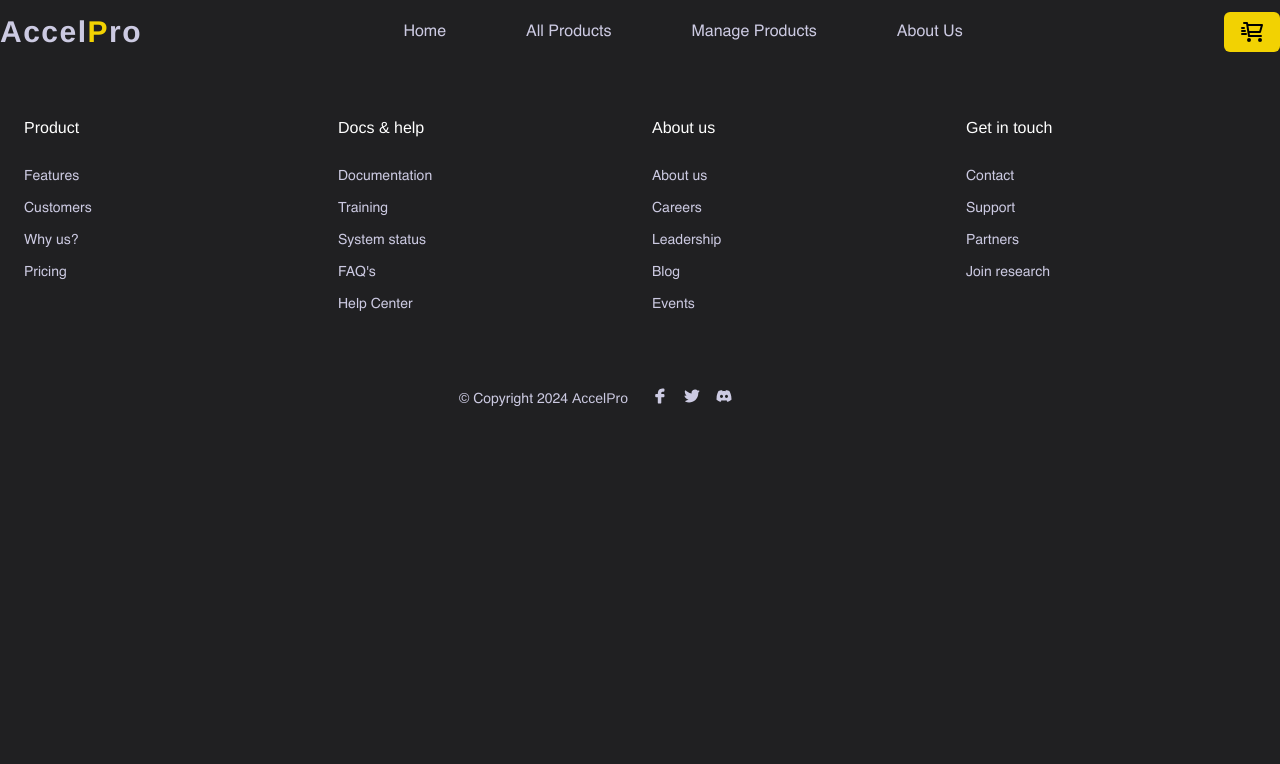
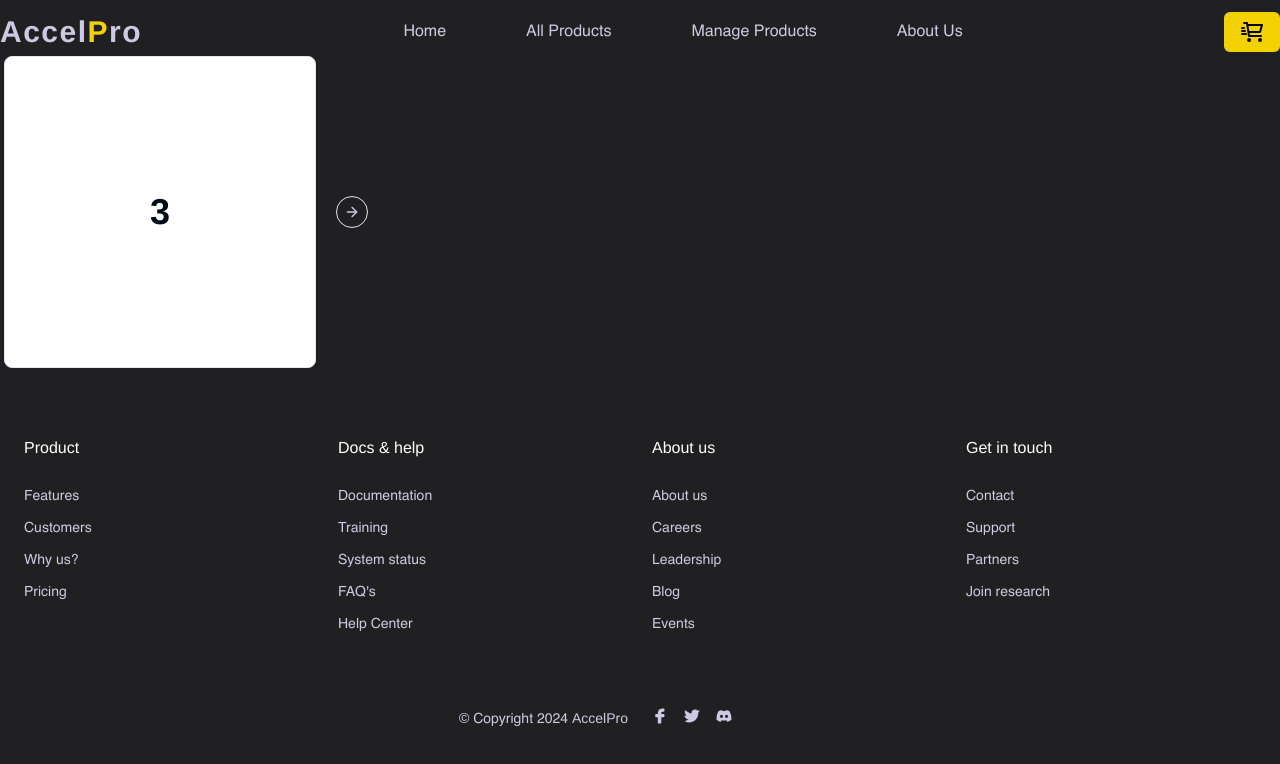
Before and after one commit to coder7475/sports-frontend, a React (Vite) app: page / in a window 1280 px wide. Shown: the top 764 px of the page. Built offline with nearby package versions, Linux system fonts and the light colour scheme.

Commit message:
feat: set a banner for website

```diff
--- a/package.json
+++ b/package.json
@@ -14,6 +14,7 @@
     "@reduxjs/toolkit": "^2.2.6",
     "class-variance-authority": "^0.7.0",
     "clsx": "^2.1.1",
+    "embla-carousel-react": "^8.1.6",
     "lucide-react": "^0.408.0",
     "react": "^18.3.1",
     "react-dom": "^18.3.1",
@@ -31,6 +32,7 @@
     "@vitejs/plugin-react": "^4.3.1",
     "@vitejs/plugin-react-swc": "^3.5.0",
     "autoprefixer": "^10.4.19",
+    "embla-carousel-autoplay": "^8.1.6",
     "eslint": "^8.57.0",
     "eslint-plugin-react-hooks": "^4.6.2",
     "eslint-plugin-react-refresh": "^0.4.7",
--- a/src/App.tsx
+++ b/src/App.tsx
@@ -1,3 +1,4 @@
+import Banner from "./components/banner/banner";
 import Footer from "./components/footer/Footer";
 import NavBar from "./components/navbar/Navbar";
 
@@ -7,6 +8,7 @@ const App = () => {
       <section className="max-w-[1280px] mx-auto">
         <NavBar />
       </section>
+      <Banner />
       <section className="max-w-[1280px] mx-auto">
         <Footer />
       </section>
--- /dev/null
+++ b/src/components/banner/banner.tsx
@@ -0,0 +1,41 @@
+import { useRef } from "react";
+import Autoplay from "embla-carousel-autoplay";
+import { Card, CardContent } from "@/components/ui/card";
+import {
+  Carousel,
+  CarouselContent,
+  CarouselItem,
+  CarouselNext,
+  CarouselPrevious,
+} from "@/components/ui/carousel";
+
+const Banner = () => {
+  const plugin = useRef(Autoplay({ delay: 2000, stopOnInteraction: true }));
+
+  return (
+    <Carousel
+      plugins={[plugin.current]}
+      className="w-full max-w-xs"
+      onMouseEnter={plugin.current.stop}
+      onMouseLeave={plugin.current.reset}
+    >
+      <CarouselContent>
+        {Array.from({ length: 5 }).map((_, index) => (
+          <CarouselItem key={index + 9999}>
+            <div className="p-1">
+              <Card>
+                <CardContent className="flex aspect-square items-center justify-center p-6">
+                  <span className="text-4xl font-semibold">{index + 1}</span>
+                </CardContent>
+              </Card>
+            </div>
+          </CarouselItem>
+        ))}
+      </CarouselContent>
+      <CarouselPrevious />
+      <CarouselNext />
+    </Carousel>
+  );
+};
+
+export default Banner;
--- /dev/null
+++ b/src/components/ui/card.tsx
@@ -0,0 +1,79 @@
+import * as React from "react"
+
+import { cn } from "@/lib/utils"
+
+const Card = React.forwardRef<
+  HTMLDivElement,
+  React.HTMLAttributes<HTMLDivElement>
+>(({ className, ...props }, ref) => (
+  <div
+    ref={ref}
+    className={cn(
+      "rounded-lg border bg-card text-card-foreground shadow-sm",
+      className
+    )}
+    {...props}
+  />
+))
+Card.displayName = "Card"
+
+const CardHeader = React.forwardRef<
+  HTMLDivElement,
+  React.HTMLAttributes<HTMLDivElement>
+>(({ className, ...props }, ref) => (
+  <div
+    ref={ref}
+    className={cn("flex flex-col space-y-1.5 p-6", className)}
+    {...props}
+  />
+))
+CardHeader.displayName = "CardHeader"
+
+const CardTitle = React.forwardRef<
+  HTMLParagraphElement,
+  React.HTMLAttributes<HTMLHeadingElement>
+>(({ className, ...props }, ref) => (
+  <h3
+    ref={ref}
+    className={cn(
+      "text-2xl font-semibold leading-none tracking-tight",
+      className
+    )}
+    {...props}
+  />
+))
+CardTitle.displayName = "CardTitle"
+
+const CardDescription = React.forwardRef<
+  HTMLParagraphElement,
+  React.HTMLAttributes<HTMLParagraphElement>
+>(({ className, ...props }, ref) => (
+  <p
+    ref={ref}
+    className={cn("text-sm text-muted-foreground", className)}
+    {...props}
+  />
+))
+CardDescription.displayName = "CardDescription"
+
+const CardContent = React.forwardRef<
+  HTMLDivElement,
+  React.HTMLAttributes<HTMLDivElement>
+>(({ className, ...props }, ref) => (
+  <div ref={ref} className={cn("p-6 pt-0", className)} {...props} />
+))
+CardContent.displayName = "CardContent"
+
+const CardFooter = React.forwardRef<
+  HTMLDivElement,
+  React.HTMLAttributes<HTMLDivElement>
+>(({ className, ...props }, ref) => (
+  <div
+    ref={ref}
+    className={cn("flex items-center p-6 pt-0", className)}
+    {...props}
+  />
+))
+CardFooter.displayName = "CardFooter"
+
+export { Card, CardHeader, CardFooter, CardTitle, CardDescription, CardContent }
--- /dev/null
+++ b/src/components/ui/carousel.tsx
@@ -0,0 +1,260 @@
+import * as React from "react"
+import useEmblaCarousel, {
+  type UseEmblaCarouselType,
+} from "embla-carousel-react"
+import { ArrowLeft, ArrowRight } from "lucide-react"
+
+import { cn } from "@/lib/utils"
+import { Button } from "@/components/ui/button"
+
+type CarouselApi = UseEmblaCarouselType[1]
+type UseCarouselParameters = Parameters<typeof useEmblaCarousel>
+type CarouselOptions = UseCarouselParameters[0]
+type CarouselPlugin = UseCarouselParameters[1]
+
+type CarouselProps = {
+  opts?: CarouselOptions
+  plugins?: CarouselPlugin
+  orientation?: "horizontal" | "vertical"
+  setApi?: (api: CarouselApi) => void
+}
+
+type CarouselContextProps = {
+  carouselRef: ReturnType<typeof useEmblaCarousel>[0]
+  api: ReturnType<typeof useEmblaCarousel>[1]
+  scrollPrev: () => void
+  scrollNext: () => void
+  canScrollPrev: boolean
+  canScrollNext: boolean
+} & CarouselProps
+
+const CarouselContext = React.createContext<CarouselContextProps | null>(null)
+
+function useCarousel() {
+  const context = React.useContext(CarouselContext)
+
+  if (!context) {
+    throw new Error("useCarousel must be used within a <Carousel />")
+  }
+
+  return context
+}
+
+const Carousel = React.forwardRef<
+  HTMLDivElement,
+  React.HTMLAttributes<HTMLDivElement> & CarouselProps
+>(
+  (
+    {
+      orientation = "horizontal",
+      opts,
+      setApi,
+      plugins,
+      className,
+      children,
+      ...props
+    },
+    ref
+  ) => {
+    const [carouselRef, api] = useEmblaCarousel(
+      {
+        ...opts,
+        axis: orientation === "horizontal" ? "x" : "y",
+      },
+      plugins
+    )
+    const [canScrollPrev, setCanScrollPrev] = React.useState(false)
+    const [canScrollNext, setCanScrollNext] = React.useState(false)
+
+    const onSelect = React.useCallback((api: CarouselApi) => {
+      if (!api) {
+        return
+      }
+
+      setCanScrollPrev(api.canScrollPrev())
+      setCanScrollNext(api.canScrollNext())
+    }, [])
+
+    const scrollPrev = React.useCallback(() => {
+      api?.scrollPrev()
+    }, [api])
+
+    const scrollNext = React.useCallback(() => {
+      api?.scrollNext()
+    }, [api])
+
+    const handleKeyDown = React.useCallback(
+      (event: React.KeyboardEvent<HTMLDivElement>) => {
+        if (event.key === "ArrowLeft") {
+          event.preventDefault()
+          scrollPrev()
+        } else if (event.key === "ArrowRight") {
+          event.preventDefault()
+          scrollNext()
+        }
+      },
+      [scrollPrev, scrollNext]
+    )
+
+    React.useEffect(() => {
+      if (!api || !setApi) {
+        return
+      }
+
+      setApi(api)
+    }, [api, setApi])
+
+    React.useEffect(() => {
+      if (!api) {
+        return
+      }
+
+      onSelect(api)
+      api.on("reInit", onSelect)
+      api.on("select", onSelect)
+
+      return () => {
+        api?.off("select", onSelect)
+      }
+    }, [api, onSelect])
+
+    return (
+      <CarouselContext.Provider
+        value={{
+          carouselRef,
+          api: api,
+          opts,
+          orientation:
+            orientation || (opts?.axis === "y" ? "vertical" : "horizontal"),
+          scrollPrev,
+          scrollNext,
+          canScrollPrev,
+          canScrollNext,
+        }}
+      >
+        <div
+          ref={ref}
+          onKeyDownCapture={handleKeyDown}
+          className={cn("relative", className)}
+          role="region"
+          aria-roledescription="carousel"
+          {...props}
+        >
+          {children}
+        </div>
+      </CarouselContext.Provider>
+    )
+  }
+)
+Carousel.displayName = "Carousel"
+
+const CarouselContent = React.forwardRef<
+  HTMLDivElement,
+  React.HTMLAttributes<HTMLDivElement>
+>(({ className, ...props }, ref) => {
+  const { carouselRef, orientation } = useCarousel()
+
+  return (
+    <div ref={carouselRef} className="overflow-hidden">
+      <div
+        ref={ref}
+        className={cn(
+          "flex",
+          orientation === "horizontal" ? "-ml-4" : "-mt-4 flex-col",
+          className
+        )}
+        {...props}
+      />
+    </div>
+  )
+})
+CarouselContent.displayName = "CarouselContent"
+
+const CarouselItem = React.forwardRef<
+  HTMLDivElement,
+  React.HTMLAttributes<HTMLDivElement>
+>(({ className, ...props }, ref) => {
+  const { orientation } = useCarousel()
+
+  return (
+    <div
+      ref={ref}
+      role="group"
+      aria-roledescription="slide"
+      className={cn(
+        "min-w-0 shrink-0 grow-0 basis-full",
+        orientation === "horizontal" ? "pl-4" : "pt-4",
+        className
+      )}
+      {...props}
+    />
+  )
+})
+CarouselItem.displayName = "CarouselItem"
+
+const CarouselPrevious = React.forwardRef<
+  HTMLButtonElement,
+  React.ComponentProps<typeof Button>
+>(({ className, variant = "outline", size = "icon", ...props }, ref) => {
+  const { orientation, scrollPrev, canScrollPrev } = useCarousel()
+
+  return (
+    <Button
+      ref={ref}
+      variant={variant}
+      size={size}
+      className={cn(
+        "absolute  h-8 w-8 rounded-full",
+        orientation === "horizontal"
+          ? "-left-12 top-1/2 -translate-y-1/2"
+          : "-top-12 left-1/2 -translate-x-1/2 rotate-90",
+        className
+      )}
+      disabled={!canScrollPrev}
+      onClick={scrollPrev}
+      {...props}
+    >
+      <ArrowLeft className="h-4 w-4" />
+      <span className="sr-only">Previous slide</span>
+    </Button>
+  )
+})
+CarouselPrevious.displayName = "CarouselPrevious"
+
+const CarouselNext = React.forwardRef<
+  HTMLButtonElement,
+  React.ComponentProps<typeof Button>
+>(({ className, variant = "outline", size = "icon", ...props }, ref) => {
+  const { orientation, scrollNext, canScrollNext } = useCarousel()
+
+  return (
+    <Button
+      ref={ref}
+      variant={variant}
+      size={size}
+      className={cn(
+        "absolute h-8 w-8 rounded-full",
+        orientation === "horizontal"
+          ? "-right-12 top-1/2 -translate-y-1/2"
+          : "-bottom-12 left-1/2 -translate-x-1/2 rotate-90",
+        className
+      )}
+      disabled={!canScrollNext}
+      onClick={scrollNext}
+      {...props}
+    >
+      <ArrowRight className="h-4 w-4" />
+      <span className="sr-only">Next slide</span>
+    </Button>
+  )
+})
+CarouselNext.displayName = "CarouselNext"
+
+export {
+  type CarouselApi,
+  Carousel,
+  CarouselContent,
+  CarouselItem,
+  CarouselPrevious,
+  CarouselNext,
+}
```
Also changed, not shown: 1 other file (tests, documents, lock files or other folders).
